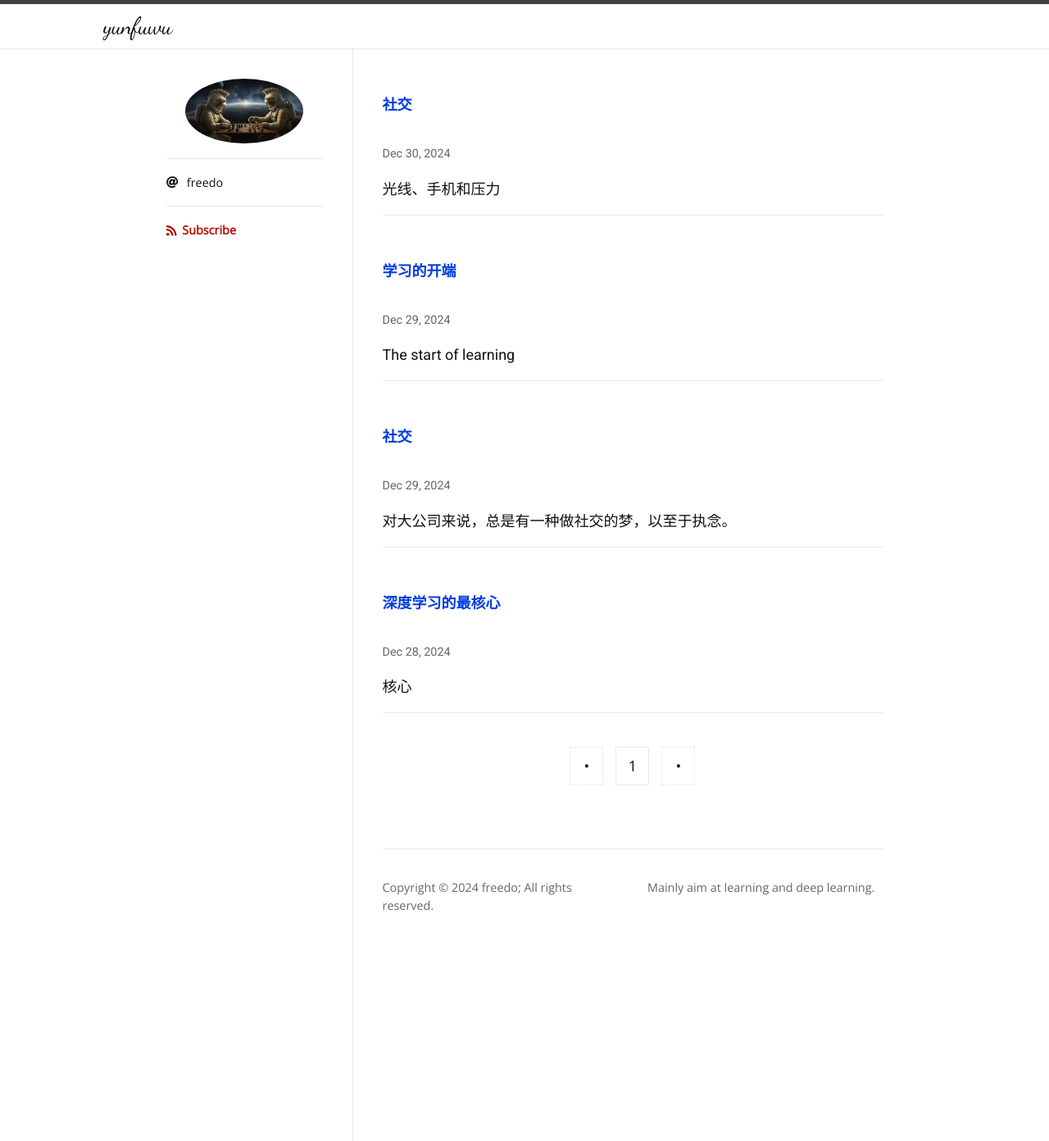
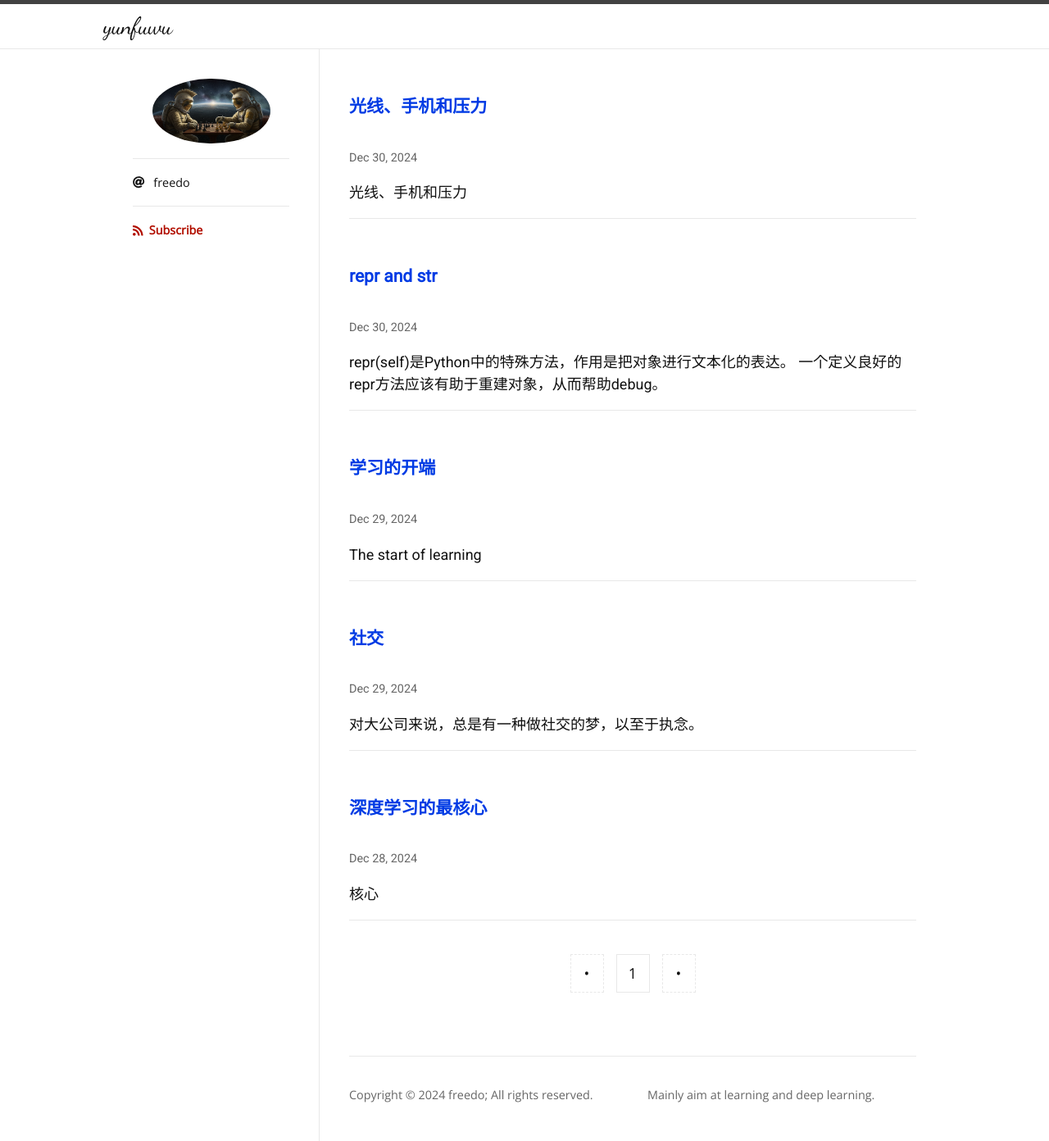
Before and after one commit to hifreedo/yunfuwu, a Jekyll site: the page built from index.html, in a window 1280 px wide. Shown: the whole page at 82% size. Built offline with Jekyll 4.4.1, drawn with Linux system fonts in a browser that asks for light colours; nearby versions of some CDN libraries; some web fonts are replaced; the list of posts is cut into pages by our own code; some of the changed lines change nothing that is shown.

Commit message:
new post

````diff
--- a/_layouts/home.html
+++ b/_layouts/home.html
@@ -17,11 +17,11 @@
       {%- assign date_format = site.date_format | default: "%b %-d, %Y" -%}
       {%- for post in posts -%}
       <li>
-        <h4>
+        <h3>
           <a href="{{ post.url | relative_url }}">
             {{ post.title | escape }}
           </a>
-        </h4>
+        </h3>
         <p class="post-meta">
           <time class="dt-published" datetime="{{ post.date | date_to_xmlschema }}" itemprop="datePublished">
             {{ post.date | date: date_format }}
--- /dev/null
+++ b/_posts/2024-12-30-python-repr.md
@@ -0,0 +1,89 @@
+---
+layout: post
+toc: true
+title: "repr and str"
+categories: engineering
+tags: [python]
+---
+
+__repr__(self)是Python中的特殊方法，作用是把对象进行文本化的表达。
+一个定义良好的repr方法应该有助于重建对象，从而帮助debug。
+
+repr 应该是 representation 表示、象征的缩写。
+__repr__ 以及后面提到的 __str__ 并不是Python中的奇技淫巧，而是体现了这门语言的设计理念。
+
+比如象这样：
+
+```Python
+class Person:
+    def __init__(self, name, age):
+        self.name = name
+        self.age = age
+
+    def __repr__(self):
+        return f'Person(name={self.name!r}, age={self.age})'
+
+# Creating an instance of Person
+person = Person('Alice', 30)
+
+# Using __repr__ to represent the person object
+print(repr(person))
+# Output: Person(name='Alice', age=30)
+```
+
+通过使用repr，可以打印出当前的对象，它有两个属性。
+{self.name!r}中的!r指示当前的输出应该依据repr的格式输出，因此我们将会得到name='Alice'。
+指明这是一个字符串，而不是直接输出name=Alice。
+
+如果不使用repr或者str方法，直接输出person对象，我们将得到：
+<__main__.Person object at 0x11aa03ed0>
+它对于理解当前程序运行没有什么帮助。
+
+因此，在日志系统中，repr特别有用：
+
+```Python
+import logging
+
+logging.basicConfig(level=logging.DEBUG)
+
+class Person:
+    def __init__(self, name, age):
+        self.name = name
+        self.age = age
+
+    def __repr__(self):
+        return f'Person(name={self.name!r}, age={self.age})'
+
+person = Person('Alice', 30)
+logging.debug(repr(person))
+```
+
+上面的代码运行将会输出：
+DEBUG:root:Person(name='Alice', age=30)
+
+除了Debug以外，repr还用在Ipython等交互式编程场景中。
+
+除了repr，在Django框架里，我们还会频繁地和__str__打交道。
+
+```Python
+from django.db import models
+
+class Author(models.Model):
+    name = models.CharField(max_length=100)
+    birth_date = models.DateField()
+
+    def __str__(self):
+        return self.name
+
+```
+
+上面的模型定义里，使用了__str__，它将只会返回当前的用户名字，而不是对象的完整属性。
+在template页面，默认的，Author instance将会直接以name字段展示给用户。
+
+__repr__方法主要面向开发人员，它强调对于对象的清晰而准确的输出。
+
+__str__方法主要面用户，展示的是我们希望向用户展示的信息。
+
+就象是厨房做饭，我们只用一把刀也可以，但是现在我们准备了两把刀子，一把专门用于切生肉，一把用于切熟肉。
+
+这就是这门语言的设计理念。
--- a/_posts/2024-12-30-sunlight-and-pressure.md
+++ b/_posts/2024-12-30-sunlight-and-pressure.md
@@ -1,7 +1,7 @@
 ---
 layout: post
 toc: true
-title: "社交"
+title: "光线、手机和压力"
 categories: learning
 tags: [brain]
 ---
````
